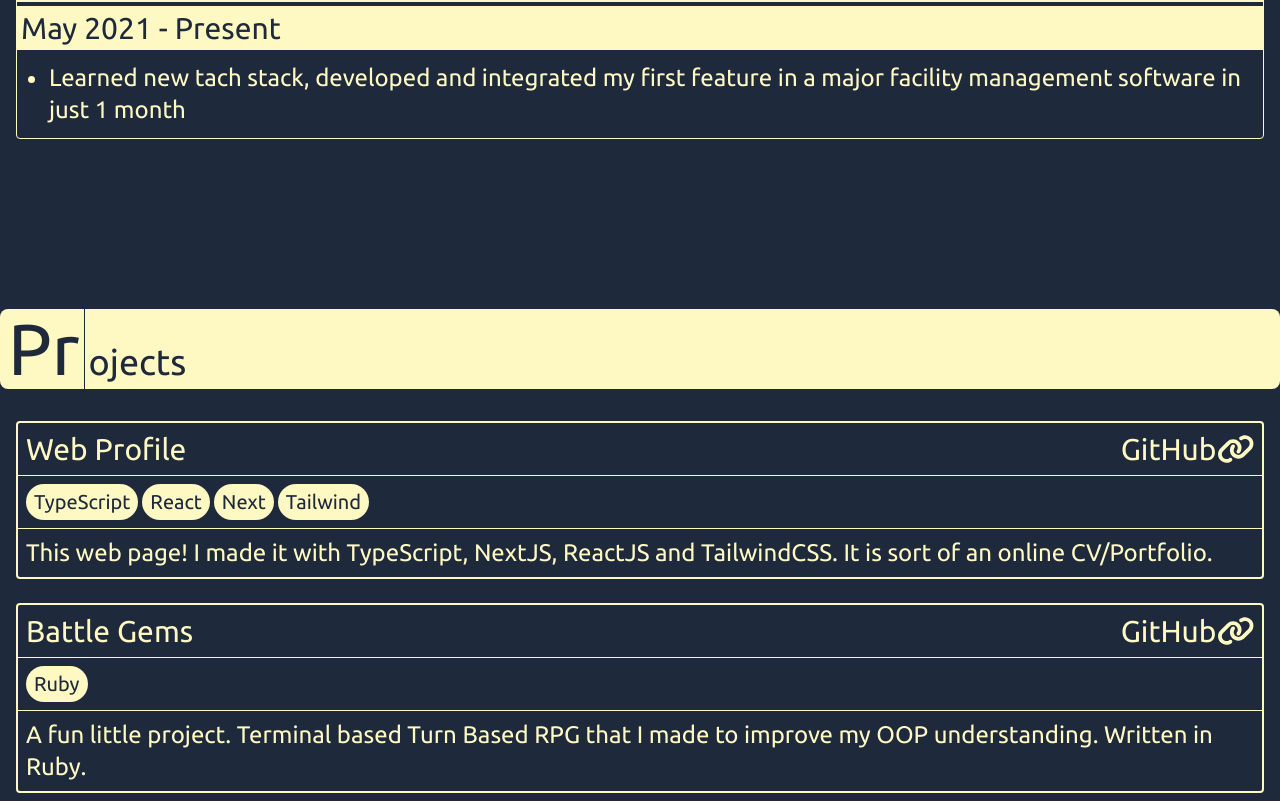
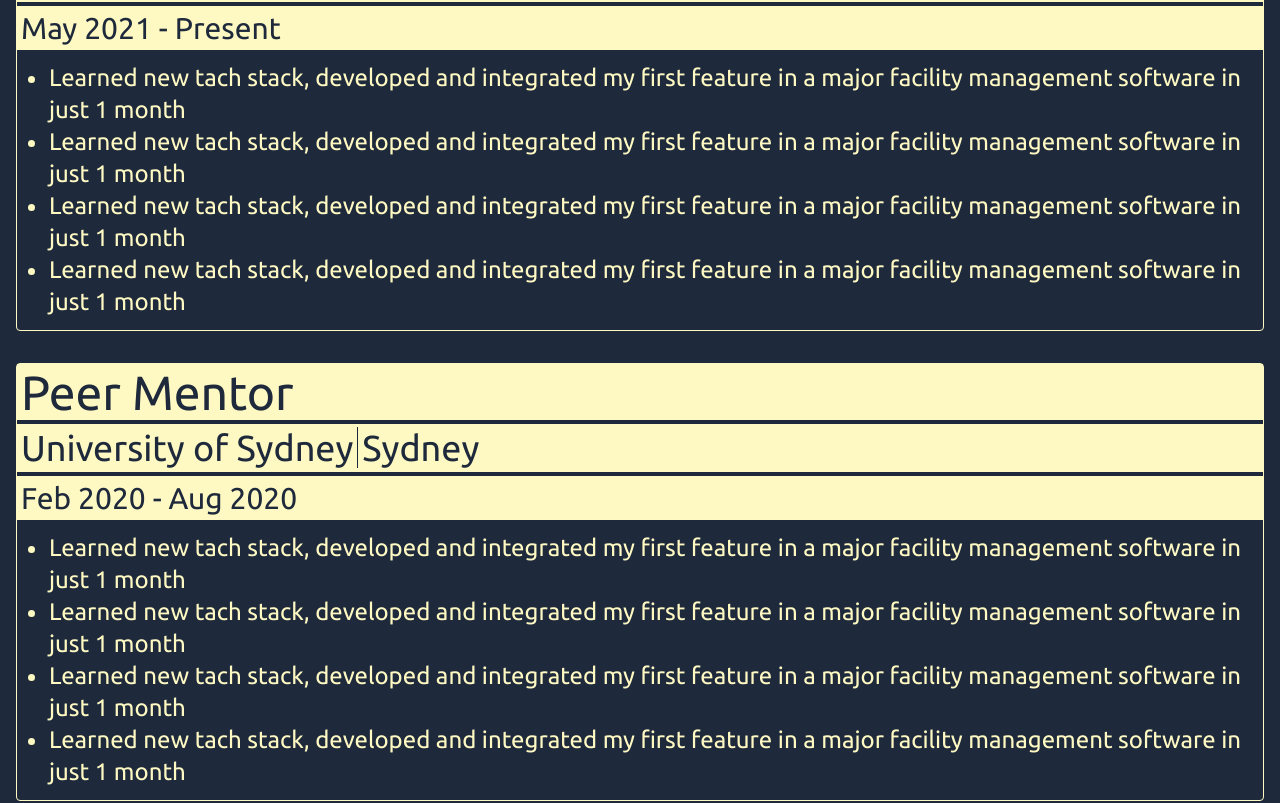
Before and after one commit to Gleebo/profile, a Next.js app: page / in a window 1280 px wide. Shown: the part 2801-3604 px from the top of the page. Built offline with nearby package versions, Linux system fonts and the light colour scheme.

Commit message:
Add palceholder experience

```diff
--- a/pages/index.tsx
+++ b/pages/index.tsx
@@ -107,11 +107,55 @@ const Home: NextPage = () => {
           <Section id="experience" title="Experience">
             <Card
               title="Software Developer"
-              subtitle="Zepto-sky"
+              subtitle="Genius IT Solutions"
               location="Sydney"
               period="May 2021 - Present"
             >
               <List>
+                <li>
+                  Learned new tach stack, developed and integrated my first
+                  feature in a major facility management software in just 1
+                  month
+                </li>
+                <li>
+                  Learned new tach stack, developed and integrated my first
+                  feature in a major facility management software in just 1
+                  month
+                </li>
+                <li>
+                  Learned new tach stack, developed and integrated my first
+                  feature in a major facility management software in just 1
+                  month
+                </li>
+                <li>
+                  Learned new tach stack, developed and integrated my first
+                  feature in a major facility management software in just 1
+                  month
+                </li>
+              </List>
+            </Card>
+            <Card
+              title="Peer Mentor"
+              subtitle="University of Sydney"
+              location="Sydney"
+              period="Feb 2020 - Aug 2020"
+            >
+              <List>
+                <li>
+                  Learned new tach stack, developed and integrated my first
+                  feature in a major facility management software in just 1
+                  month
+                </li>
+                <li>
+                  Learned new tach stack, developed and integrated my first
+                  feature in a major facility management software in just 1
+                  month
+                </li>
+                <li>
+                  Learned new tach stack, developed and integrated my first
+                  feature in a major facility management software in just 1
+                  month
+                </li>
                 <li>
                   Learned new tach stack, developed and integrated my first
                   feature in a major facility management software in just 1
```
